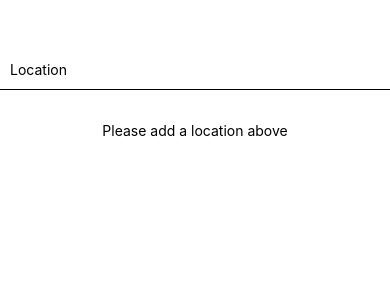
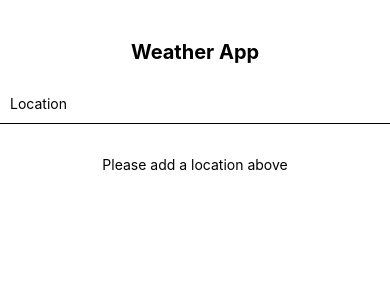
Before and after one commit to FelixJohnsson/Klarna-weather-app, a React Native app in the folder KlarnaWeatherApp/: screen / in a window 390 px wide. Shown: the top 300 px of the page. Built offline with nearby package versions, Linux system fonts and the light colour scheme.

Commit message:
Add title

```diff
--- a/KlarnaWeatherApp/App.js
+++ b/KlarnaWeatherApp/App.js
@@ -105,6 +105,9 @@ export default function App() {
 
 	return (
 		<View style={styles.container}>
+			<Text style={{fontSize: 20, fontWeight: 'bold', marginTop: 40}}>
+        Weather App
+			</Text>
 			<TextInput
 				style={styles.input}
 				onChangeText={setSearchText}
--- a/KlarnaWeatherApp/styles.js
+++ b/KlarnaWeatherApp/styles.js
@@ -45,7 +45,7 @@ export const styles = StyleSheet.create({
 	input: {
 		height: 40,
 		margin: 12,
-		marginTop: 50,
+		marginTop: 20,
 		padding: 10,
 		borderBottomColor: colors.black,
 		borderBottomWidth: 1,
```
